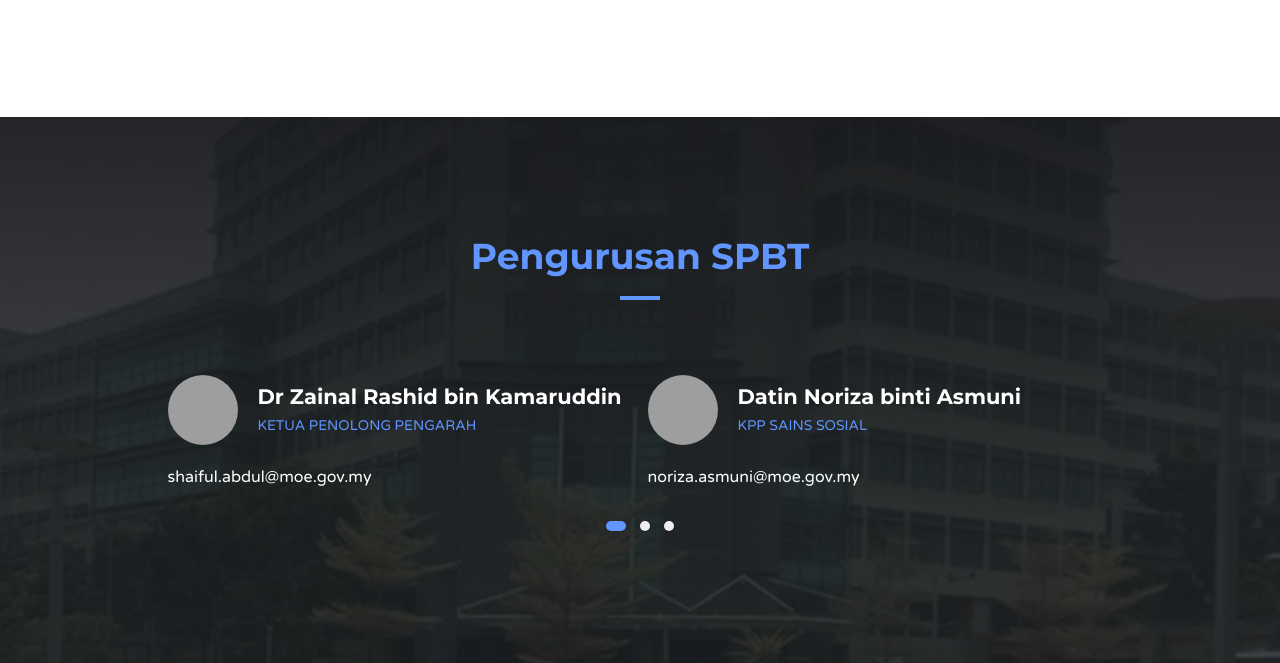
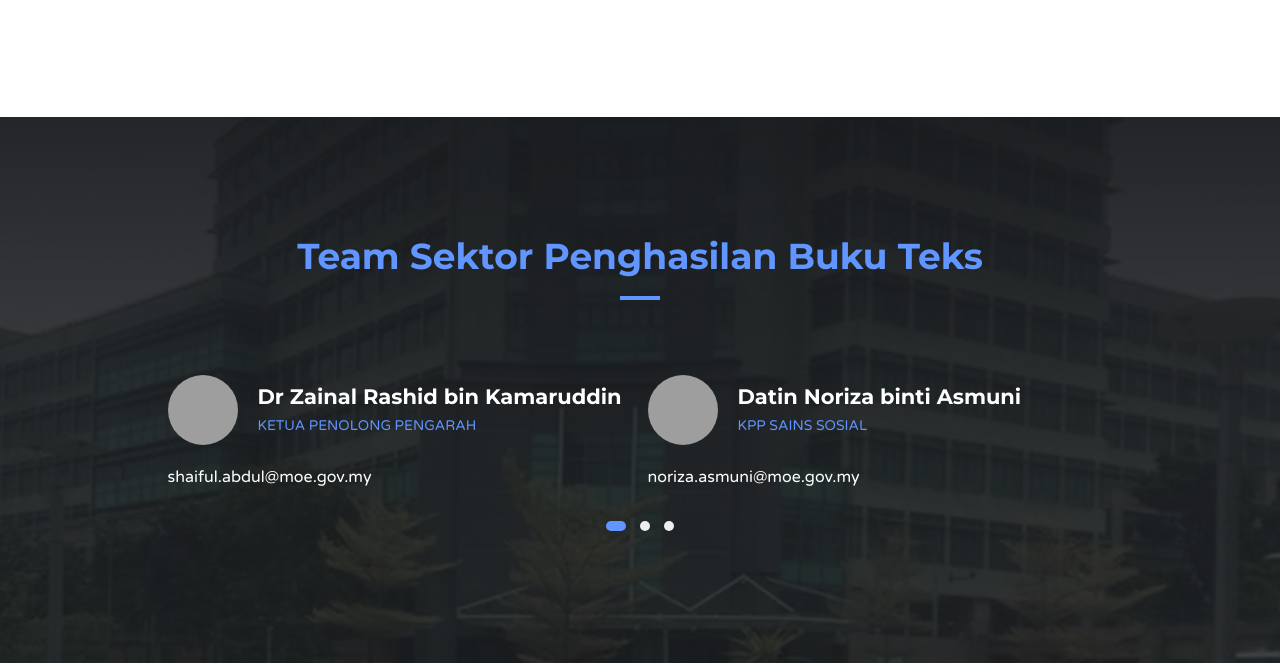
Before and after one commit to gunbladeii/spsm, a PHP site: page / in a window 1280 px wide. Shown: the part 1396-2059 px from the top of the page. Run offline with PHP 8.4, Linux system fonts and the light colour scheme; grey boxes are pictures that could not be loaded.

Commit message:
Update index.php

```diff
--- a/index.php
+++ b/index.php
@@ -173,7 +173,7 @@
 	<div id="team" class="section md-padding">
                 <!-- Section header -->
 				<div class="section-header text-center">
-					<h2 class="title"><a font-color:white;>Pengurusan SPBT</a></h2>
+					<h2 class="title"><a font-color:white;>Team Sektor Penghasilan Buku Teks</a></h2>
 				</div>
 				<!-- /Section header -->
 		<!-- Background Image -->
```
